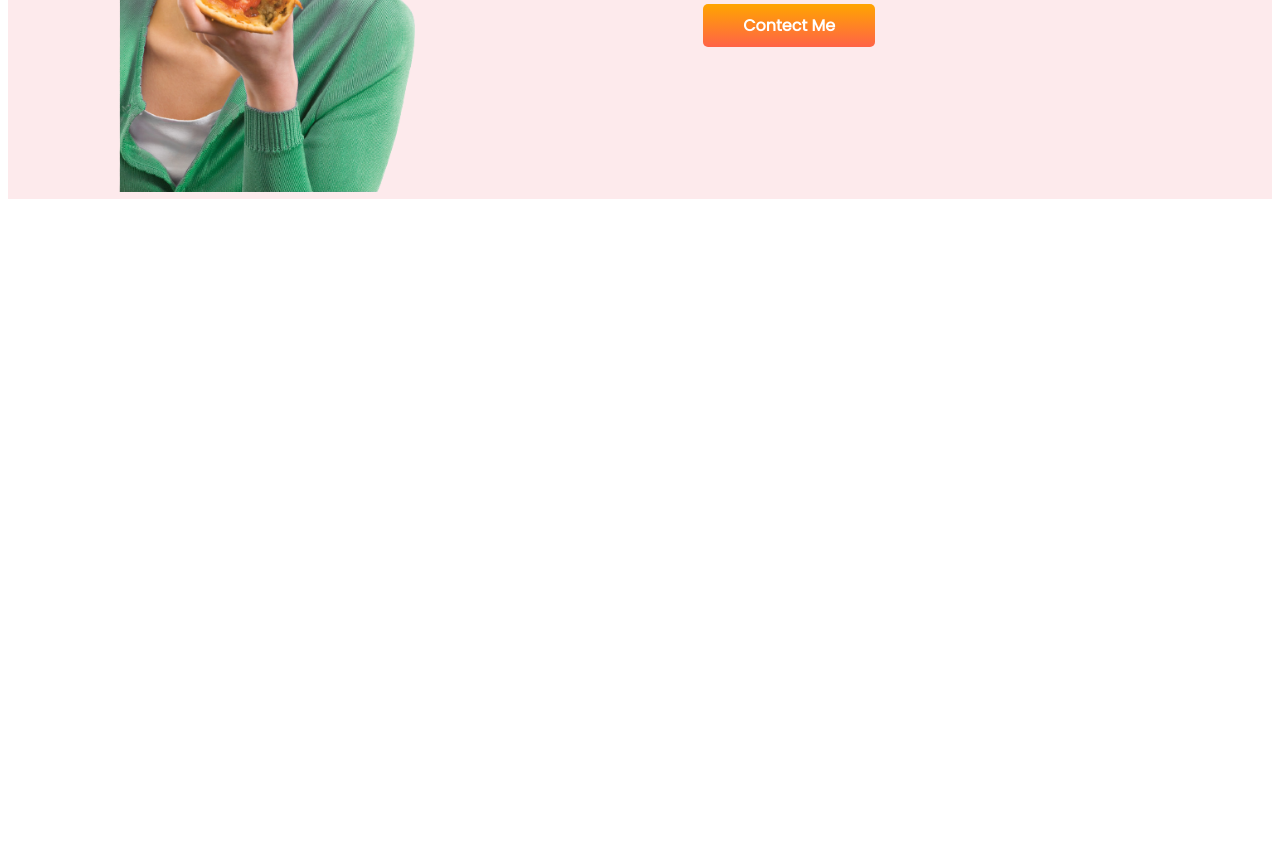
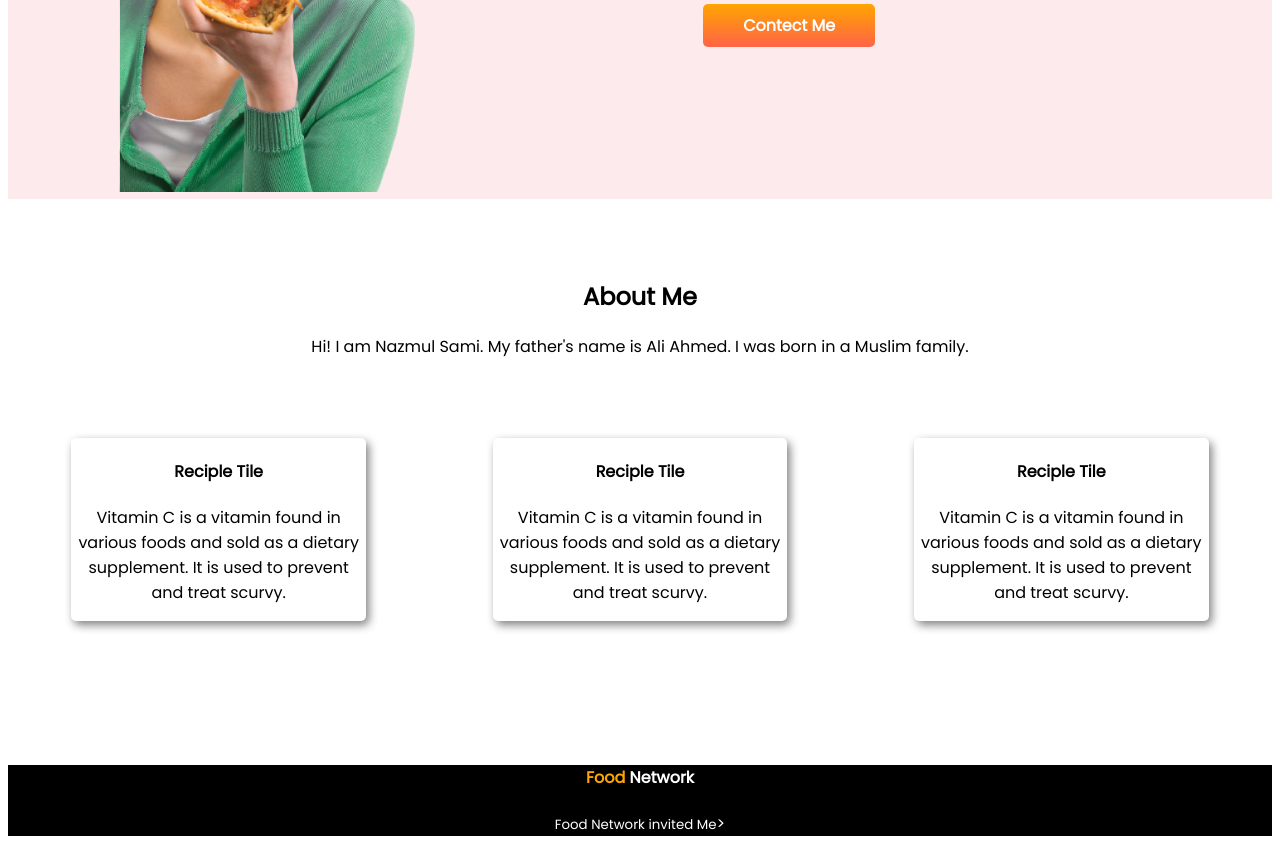
Before and after one commit to mdnazmulsami/Food-network, a plain HTML site: page index.html in a window 1280 px wide. Shown: the part 785-1629 px from the top of the page. Before the commit the page ends 1064 px from the top, so only its background shows below. Drawn offline with Linux system fonts and the light colour scheme.

Commit message:
footer comit

```diff
--- a/index.html
+++ b/index.html
@@ -39,8 +39,38 @@
 
         <a class="link-button" target="-blanck" href="https://www.facebook.com/profile.php?id=100012701947870">Contect Me</a>
         </div>
+        </section>
 
-    </section>
+        <h2>About Me</h2>
+            <p>Hi! I am Nazmul Sami. My father's name is Ali Ahmed. I was born in a Muslim family. </p>
+
+        <section class="bottom-section flexible-continer">
+
+            <div class="vitamin-elements">
+                <h4>Reciple Tile</h4>
+                <p>Vitamin C is a vitamin found in various foods and sold as a dietary supplement. It is used to prevent and treat scurvy.</p>
+
+            </div>
+
+            <div class="vitamin-elements">
+                <h4>Reciple Tile</h4>
+                <p>Vitamin C is a vitamin found in various foods and sold as a dietary supplement. It is used to prevent and treat scurvy.</p>
+
+            </div>
+
+            <div class="vitamin-elements">
+                <h4>Reciple Tile</h4>
+                <p>Vitamin C is a vitamin found in various foods and sold as a dietary supplement. It is used to prevent and treat scurvy.</p>
+
+            </div>
+
+        </section>
+        <footer>
+            <h4><span class="color-orange">Food</span>  Network</h4>
+            <small>Food Network invited Me</small>>
+        </footer>
+
+
 
 </body>
 </html>
--- a/style.css
+++ b/style.css
@@ -31,6 +31,31 @@ h6{font-size: 15px;}
     font-weight: 700;}
 
 .Middle-section{
-    background-image:url("images/shapes/Frame 58.jpg")
+    background-image:url("images/shapes/Frame 58.jpg");
+    background-repeat: no-repeat;
 }
-asche vai ? ha or na likhen ha bujte parche kothai somossa chilo ? apni likhen
+.bottom-section p{ text-align: center;
+
+}
+h2{
+    text-align: center;
+}
+p{
+    text-align: center;
+}
+.vitamin-elements{
+    width: 40%;
+    margin: 5%;
+    box-shadow: 3px 4px 10px 0px gray;
+    text-align: justify;
+    border-radius: 5px;
+    height: 100%;
+}
+.vitamin-elements h4{
+    text-align: center;
+}
+footer{
+    text-align: center;
+    background-color:black;
+    color: white;
+}
```
